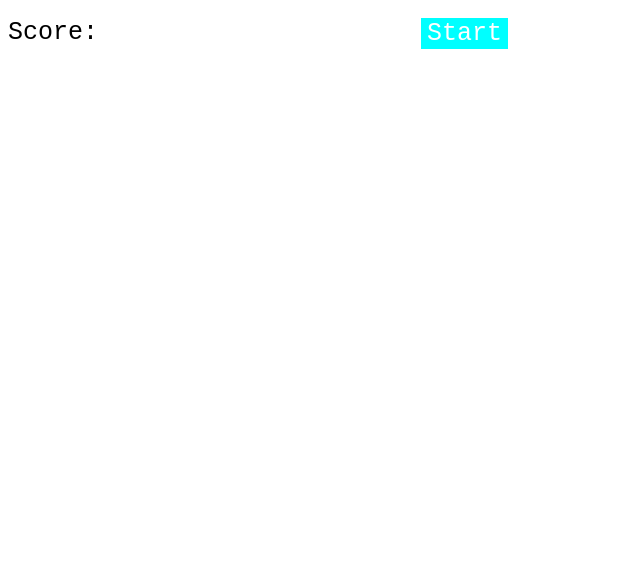
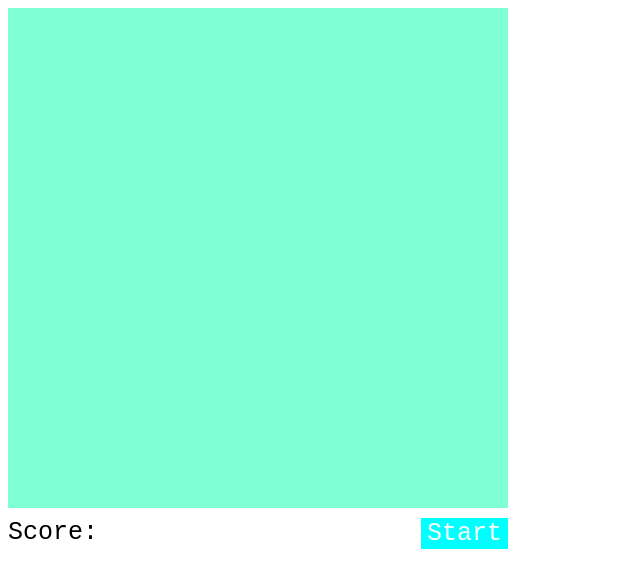
Before and after one commit to sebastianamor/Game-snake-, a plain HTML site: page index.html in a window 1280 px wide. Both pictures are taken after a click on the button "Start". Shown: the whole page, without its empty margins (0-640 px from the left). Drawn offline with Linux system fonts and the light colour scheme.

Commit message:
work because start button

```diff
--- a/script.js
+++ b/script.js
@@ -1,7 +1,7 @@
 //HTML element
 const board = document.getElementById("board");
 const scoreBoard = document.getElementById("scoreBoard");
-const startButton = document.getElementById("gameOver");
+const startButton = document.getElementById("start");
 
 // Game seatting
 const boardSize = 10;
@@ -30,12 +30,12 @@ let moveInterval;
 const careteBoard = () => {
     boardSquares.forEach( (row, rowIndex) => {
         row.forEach( (column,columnndex) => {
-            const sqareValue = `${rowIndex}${columnndex}`;
-            const sqareElement = document.createElement('div');
-            sqareElement.setAttribute("class","square emptySquare");
-            sqareElement.setAttribute('id', sqareValue);
-            board.appendChild(sqareElement);
-            emptySquares.push(sqareValue);
+            const squareValue = `${rowIndex}${columnndex}`;
+            const squareElement = document.createElement('div');
+            squareElement.setAttribute("class","square emptySquare");
+            squareElement.setAttribute('id', squareValue);
+            board.appendChild(squareElement);
+            emptySquares.push(squareValue);
         })
 
     })
@@ -46,7 +46,7 @@ const setGame = () =>{
     snake = ["00","01","02","03"];
     score = snake.length;
     direction = "ArrowRight";
-    boardSquares = Array.from(Array(boardSize), () => new Array (boardSize).fill(squareType.emptySquare));
+    boardSquares = Array.from(Array(boardSize), () => new Array(boardSize).fill(squareType.emptySquare));
     console.log(boardSquares);
     board.innerHTML ="";
     emptySquares = [];
@@ -57,4 +57,4 @@ const startGame = () => {
     setGame();
 }
 
-startButton.addEventListener("click",startGame);
+startButton.addEventListener("click", startGame );
--- a/styles.css
+++ b/styles.css
@@ -25,7 +25,7 @@
     margin-top: 10px;
 }
 
-#start{
+#start {
     background-color: aqua;
     border: none;
     color: white;
@@ -45,8 +45,10 @@
 
 .snakeSquare{
     background-color: green;
+    border: 1px solid #000;
 }
 
 .foodSqare {
     background-color: red;
+    border: 1px solid #000;
 }
```
